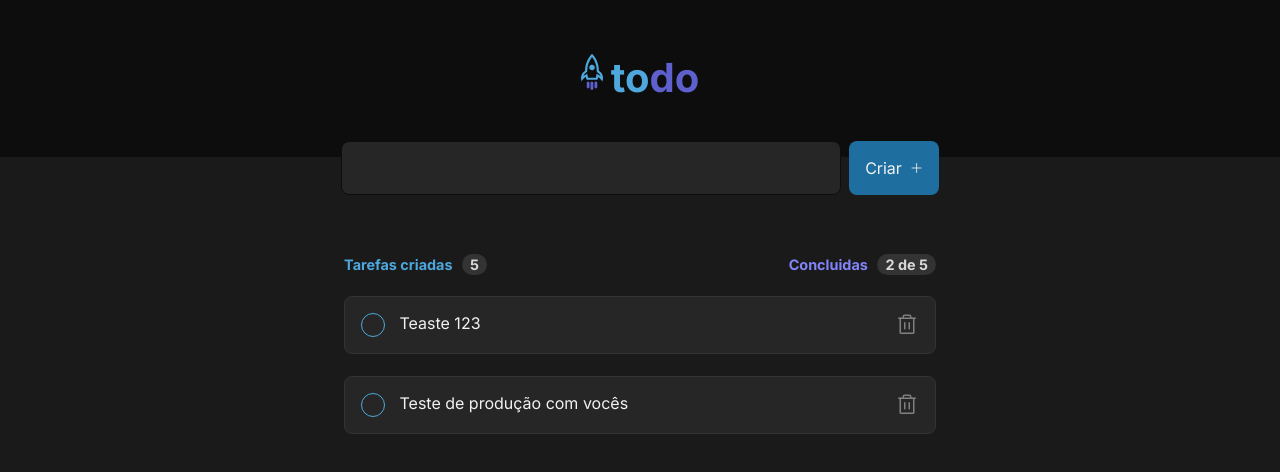
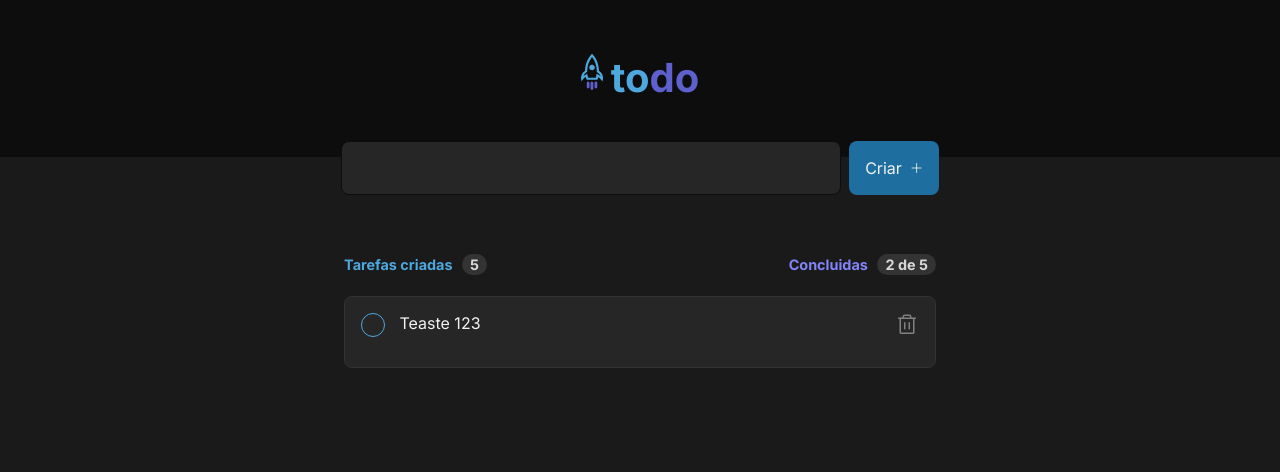
Before and after one commit to IgorGuariroba/toDoList, a React (Vite) app: page / in a window 1280 px wide. Shown: the top 472 px of the page. Built offline with nearby package versions, Linux system fonts and the light colour scheme.

Commit message:
Finalizado stilização da task

```diff
--- a/src/Tasks.module.css
+++ b/src/Tasks.module.css
@@ -61,6 +61,7 @@
   border: solid 1px var(--gray-400);
   border-radius: 8px;
   color: var(--gray-100);
+  height: 4.5rem;
 }
 
 .task div {
@@ -79,6 +80,8 @@
   background: var(--gray-500);
   color: var(--gray-300);
   transition: color 0.2s;
+  display: flex;
+  justify-content: flex-start;
 }
 
 .task button:hover {
--- a/src/Tasks.tsx
+++ b/src/Tasks.tsx
@@ -24,14 +24,6 @@ export function Tasks() {
             <button><Trash size={24} /></button>
           </section>
 
-          <section className={style.task}>
-            <div>
-              <input type="checkbox" name="" id="" />
-              <span className={style.input}>&#10004;</span>
-              <p>Teste de produção com vocês</p>
-            </div>
-            <button><Trash size={24} /></button>
-          </section>
         </div>
 
       </div>
```
